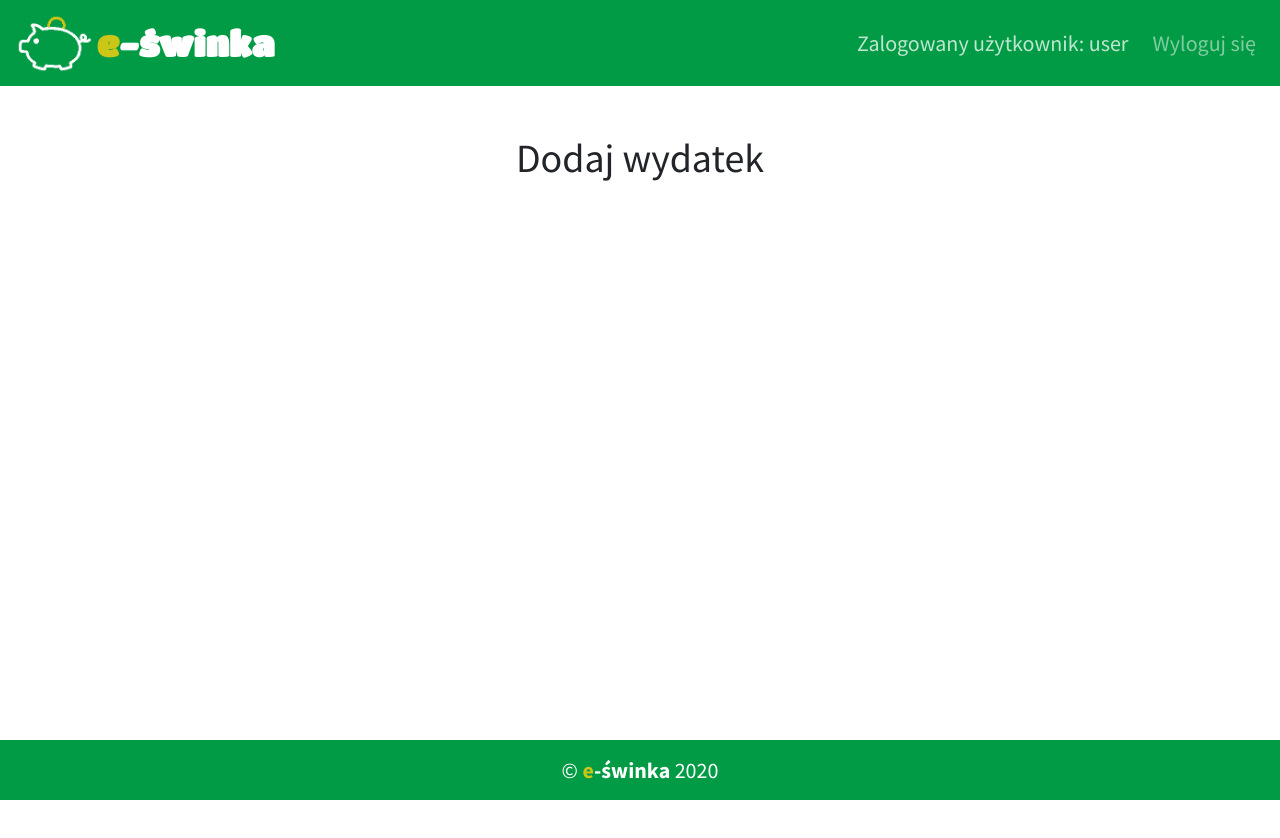
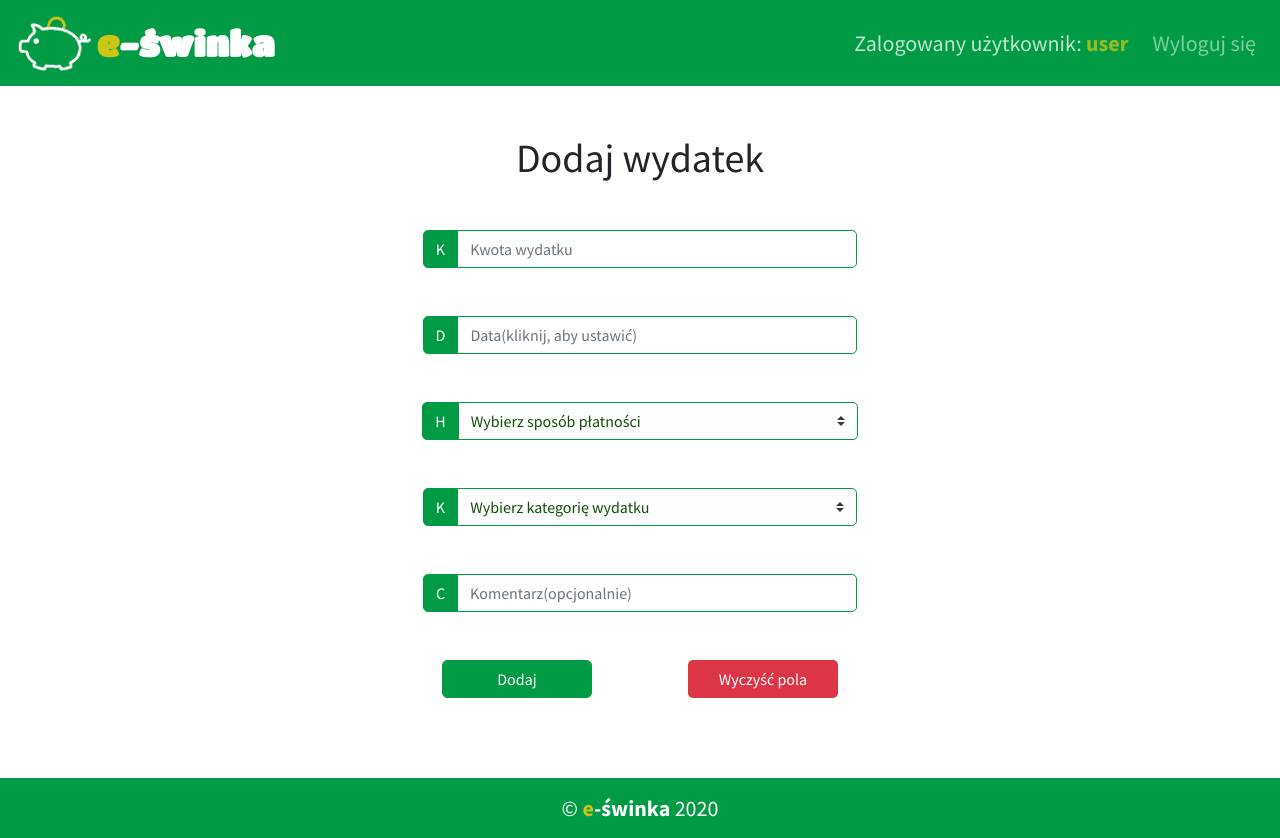
Before and after one commit to lukasz-gabka/home-budget-web-v.2, a PHP site: page /expense.html in a window 1280 px wide. Before the commit the page ends 800 px from the top, so only its background shows below. Run offline with PHP 8.4, Linux system fonts and the light colour scheme.

Commit message:
added expense page content

```diff
--- a/expense.html
+++ b/expense.html
@@ -30,7 +30,7 @@
 
 			<div class="collapse navbar-collapse" id="menu">
 				<div class="navbar-nav ml-auto">
-					<span class="nav-item my-auto mr-3 loogedUser">Zalogowany użytkownik: user</span>
+					<span class="nav-item my-auto mr-3 loogedUser">Zalogowany użytkownik: <span class="font-weight-bold yellow">user</span></span>
 					<a class="nav-item nav-link" href="#">Wyloguj się</a>
 				</div>
 			</div>
@@ -44,11 +44,84 @@
 					</header>
 
 					<div class="container">
+						<form method="post" enctype="application/x-www-form-urlencoded">
+							<div class="row mt-5">
+								<div class="col-12">
+									<div class="input-group justify-content-center mb-5">
+										<div class="input-group-prepend">
+											<span class="input-group-text inputsPrepend">K</span>
+										</div>
 
+										<input type="number" class="form-control inputs" placeholder="Kwota wydatku" step="0.01" min="0.01" required>
+									</div>
+
+									<div class="input-group justify-content-center mb-5">
+										<div class="input-group-prepend">
+											<span class="input-group-text inputsPrepend">D</span>
+										</div>
+
+										<input placeholder="Data(kliknij, aby ustawić)" class="textbox-n form-control inputs" type="text" onfocus="(this.type='date')" onblur="(this.type='text')" id="date" required>
+									</div>
+
+									<div class="input-group justify-content-center mb-5">
+										<div class="input-group-prepend">
+											<label class="input-group-text inputsPrepend" for="paymentOptions">H</label>
+										</div>
+
+										<select class="custom-select inputs" id="paymentOptions" required>
+											<option selected disabled>Wybierz sposób płatności</option>
+											<option>Gotówka</option>
+											<option>Przelew</option>
+											<option>Karta kredytowa</option>
+											<option>Karta debetowa</option>
+										</select>
+									</div>
+
+									<div class="input-group justify-content-center mb-5">
+										<div class="input-group-prepend">
+											<label class="input-group-text inputsPrepend" for="category">K</label>
+										</div>
+
+										<select class="custom-select inputs" id="category" required>
+											<option class="text-secondary" selected disabled>Wybierz kategorię wydatku</option>
+											<option>Jedzenie</option>
+											<option>Mieszkanie</option>
+											<option>Transport</option>
+											<option>Telekomunikacja</option>
+											<option>Opieka zdrowotna</option>
+											<option>Ubranie</option>
+											<option>Higiena</option>
+											<option>Dzieci</option>
+											<option>Rozrywka</option>
+											<option>Wycieczka</option>
+											<option>Szkolenia</option>
+											<option>Książki</option>
+											<option>Oszczędności</option>
+											<option>Na złotą jesień, czyli emeryturę</option>
+											<option>Spłata długów</option>
+											<option>Darowizna</option>
+											<option>Inne wydatki</option>
+										</select>
+									</div>
+
+									<div class="input-group justify-content-center mb-5">
+										<div class="input-group-prepend">
+											<span class="input-group-text inputsPrepend">C</span>
+										</div>
+
+										<textarea class="form-control inputs" placeholder="Komentarz(opcjonalnie)"></textarea>
+									</div>
+
+									<div class="d-flex justify-content-center mb-5 d-inline-block">
+										<input type="submit" class="btn form-control inputs submitButtons mr-5" value="Dodaj">
+
+										<input type="reset" class="btn form-control inputs submitButtons bg-danger ml-5" style="border:none;" value="Wyczyść pola">
+									</div>
+								</div>
+							</div>
+						</form>
 					</div>
-
 				</article>
-
 			</div>
 		</main>
 
--- a/style.css
+++ b/style.css
@@ -57,6 +57,11 @@ a p
 	border-radius: 5px;
 }
 
+.maxWidth
+{
+	max-width: 436px;
+}
+
 .inputsPrepend
 {
 	background-color: #009b44;
@@ -64,6 +69,8 @@ a p
 }
 
 input[type=submit],
+input[type=button],
+input[type=reset],
 input[type=submit]:focus
 {
 	background-color: #009b44;
@@ -79,6 +86,17 @@ input[type=submit]:focus
 	box-shadow: 0px 0px 8px 0px rgba(18,77,9,0.85);
 }
 
+textarea
+{
+	height: 38px !important;
+	resize: none;
+}
+
+.submitButtons
+{
+	max-width: 150px !important;
+}
+
 .footer
 {
   position: absolute;
```
